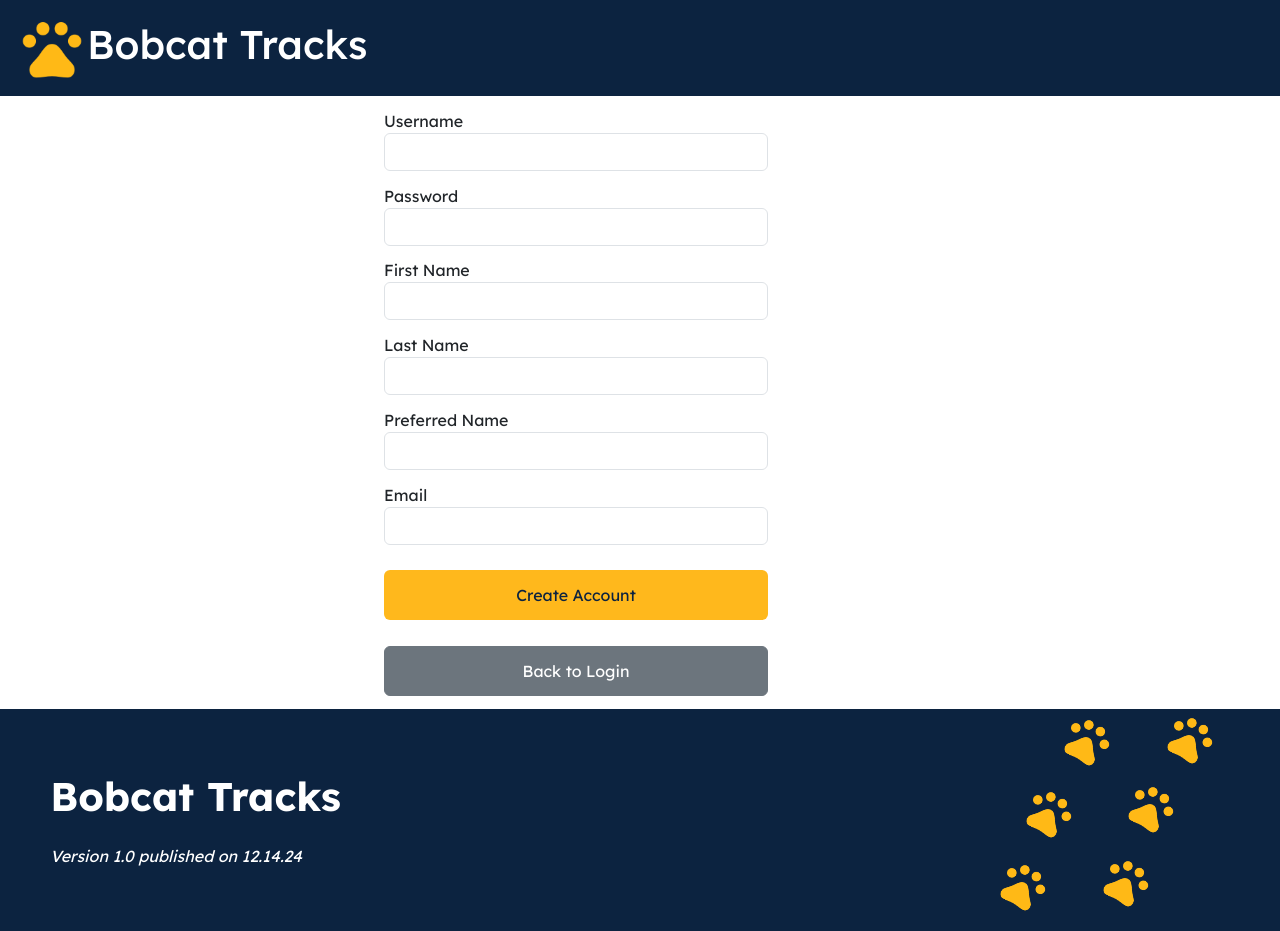
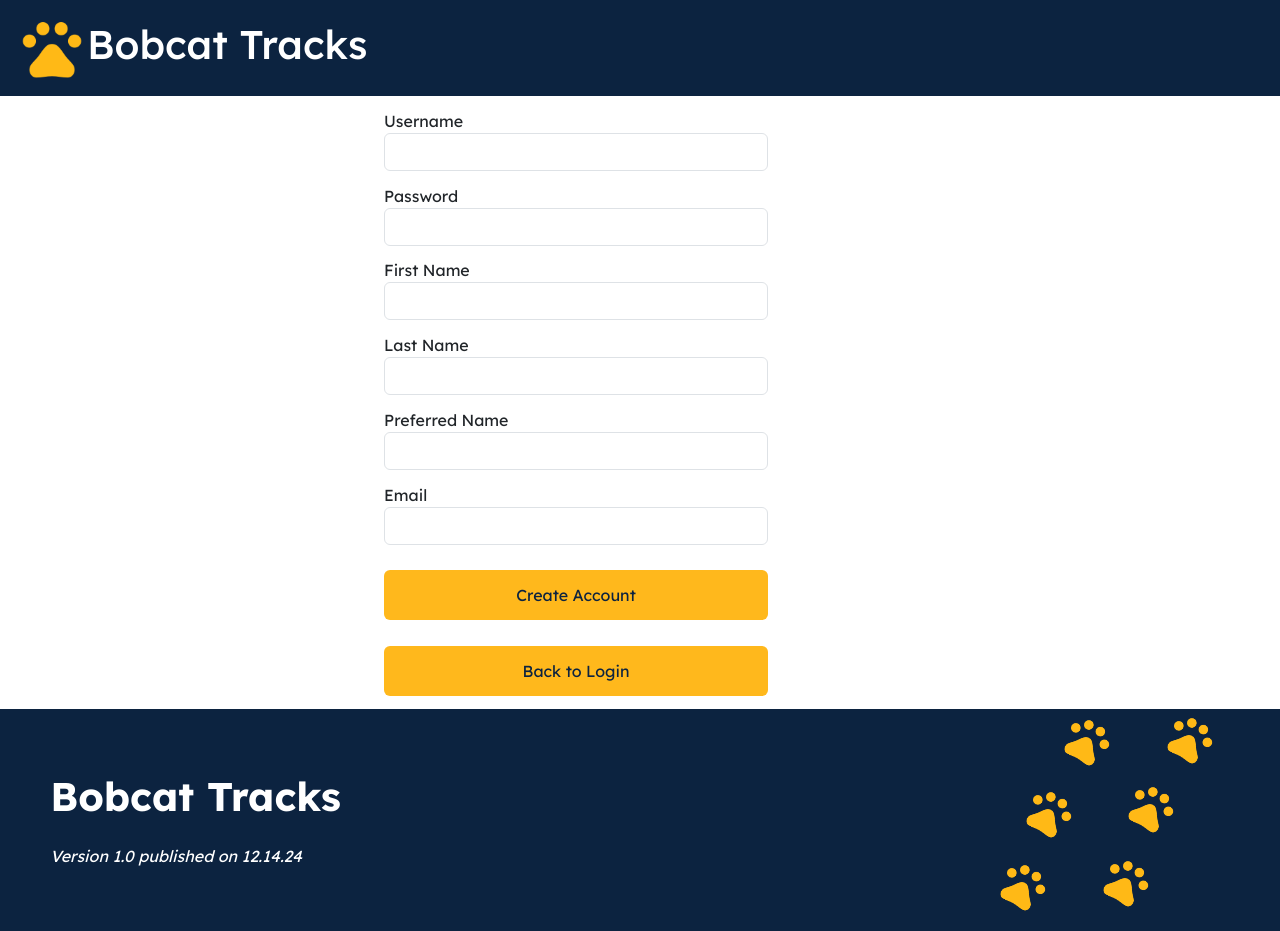
Before and after one commit to ecarl1/CapstoneProject, a React (Create React App) app in the folder bobcat-tracks/: page /AdminCreate in a window 1280 px wide. Built offline with nearby package versions, Linux system fonts and the light colour scheme.

Commit message:
fixed admin styling

```diff
--- a/bobcat-tracks/src/components/createAdminAccount.jsx
+++ b/bobcat-tracks/src/components/createAdminAccount.jsx
@@ -149,7 +149,7 @@ const RegisterPage = () => {
 
         <button
           type="button"
-          className="btn btn-secondary login-form-element login-window"
+          className="btn btn-primary submit-btn login-form-element login-window"
           onClick={() => navigate("/")}
         >
           Back to Login
```
